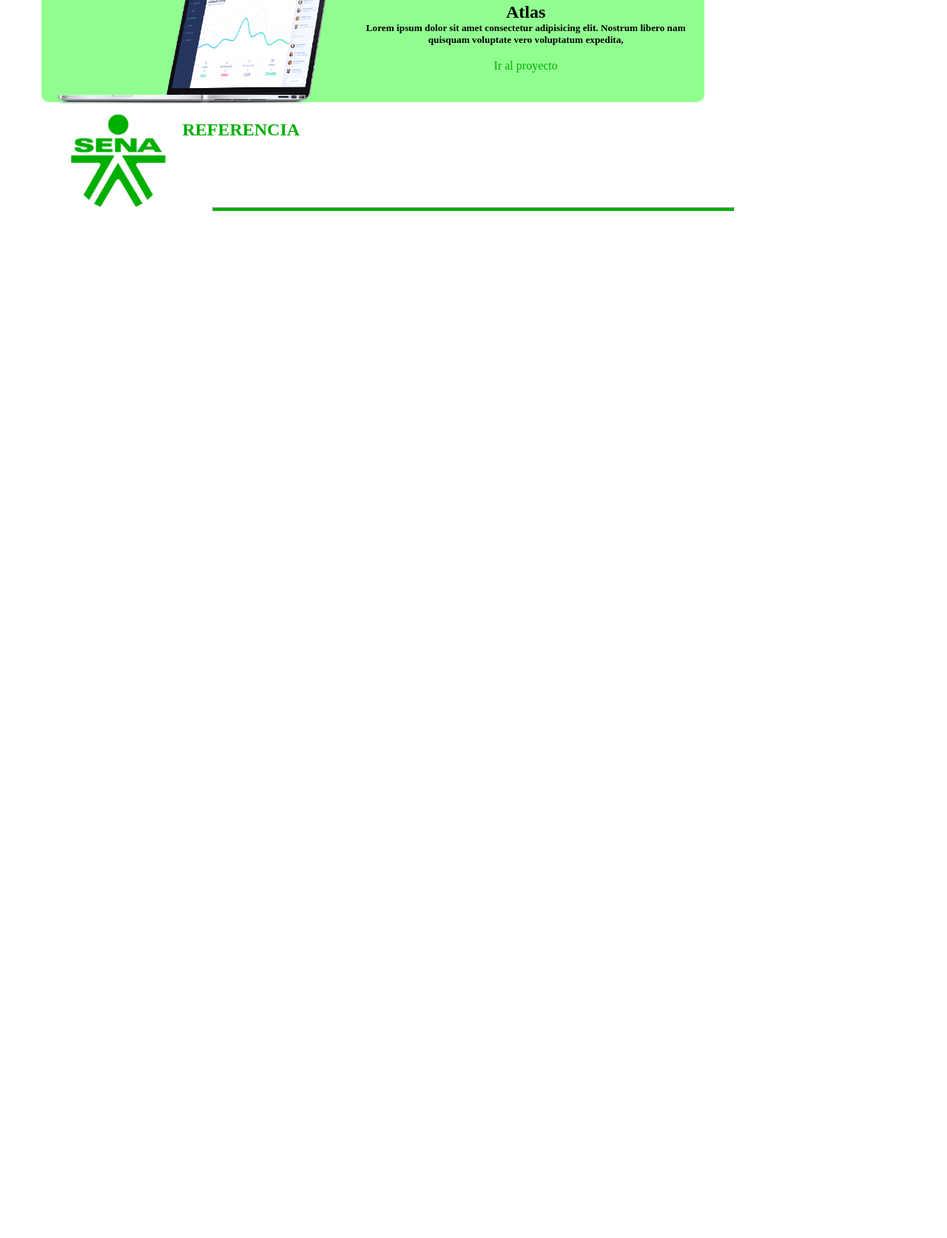
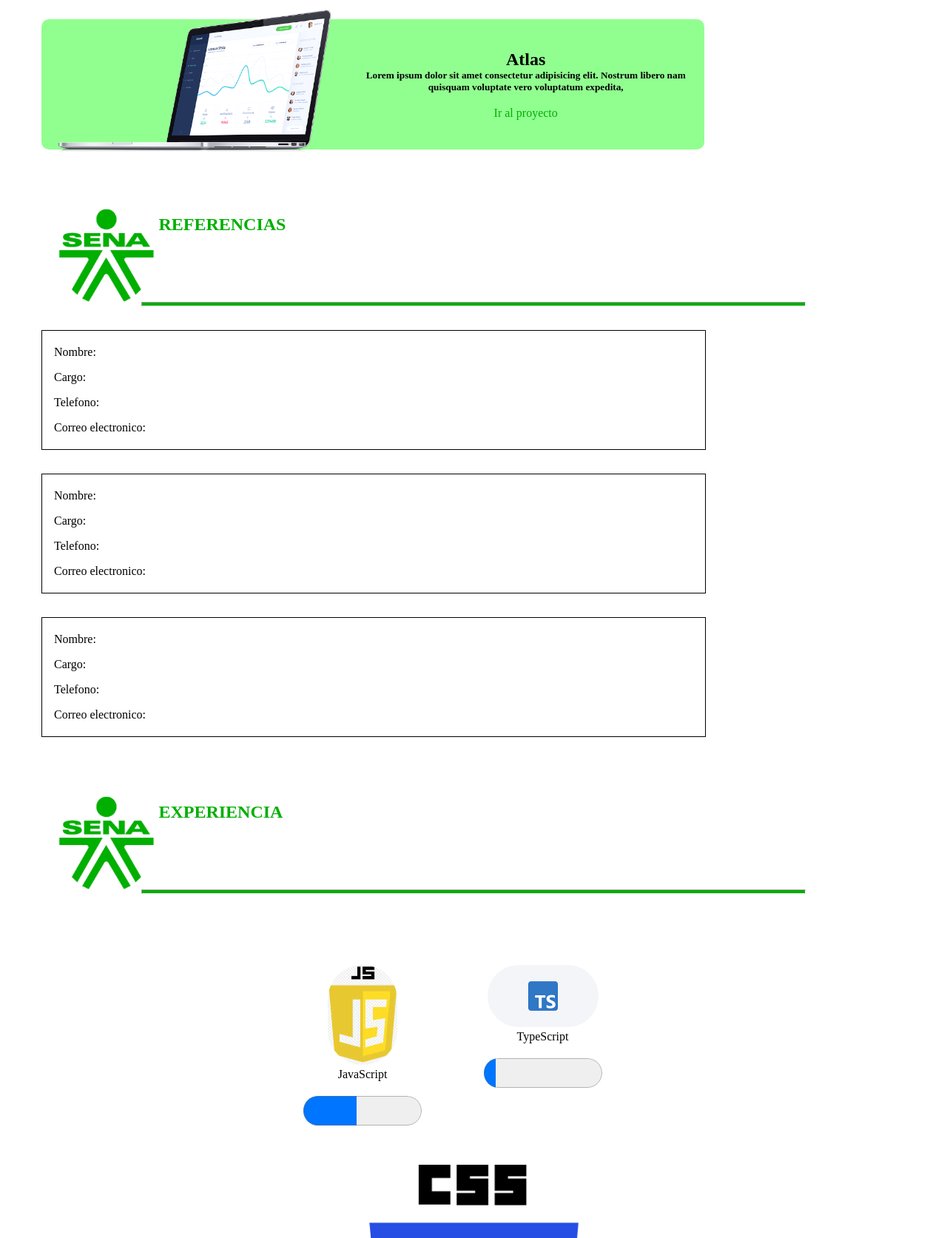
Before and after one commit to JaramilloT/Portafolio, a plain HTML site: page index.html in a window 1280 px wide. Shown: the part 1127-2800 px from the top of the page at 74% size. Before the commit the page ends 1413 px from the top, so only its background shows below. Drawn offline with Linux system fonts and the light colour scheme.

Commit message:
aparentemente termine en el tamaño 393 x 852

```diff
--- a/index.css
+++ b/index.css
@@ -39,8 +39,24 @@ header{
 }
 
 
+/*main "proryect"*/
+
+.containerProyect{
+    margin-top: 2rem;
+    border-radius: 10px;
+    margin-left: 3.5rem;
+    display: flex;
+    align-items: center;
+    text-align: center;
+    width: 70%;
+    height: 11rem;
+    background-color: #91ff90;
+
+}
+
 .containerTitleProyect{
     display: flex;
+    margin-top: 4rem;
 }
 
 .img_sena{
@@ -56,25 +72,14 @@ header{
 }
 
 hr{
-    width: 55%;
+    width: 70%;
     height: 0.3rem;
     background-color: #00af00;
     margin: auto;
 }
 
 
-.containerProyect{
-    margin-top: 2rem;
-    border-radius: 10px;
-    margin-left: 3.5rem;
-    display: flex;
-    align-items: center;
-    text-align: center;
-    width: 70%;
-    height: 11rem;
-    background-color: #91ff90;
 
-}
 
 .imgAtlas{
     width: 90%;
@@ -84,3 +89,61 @@ hr{
     color: #00af00;
     text-decoration: none;
 }
+
+
+/*main "Rereference"*/
+
+
+.containerTitleReference{
+    display: flex;
+    margin-top: 4rem;
+}
+
+.img_sena2{
+    width: 10%;
+    margin-left: 5rem;
+    margin-top: 1rem;
+}
+
+.reference{
+    margin-top: 1.5rem;
+    margin-left: 0.4rem;
+    color: #00af00;
+}
+
+.ContainerReference{
+    margin-top: 2rem;
+    margin-left: 3.5rem;
+    display: flex;
+    align-items: center;
+    width: 70%;
+    height: 10rem;
+    border: solid 1px black;
+}
+
+.textReference{
+    margin: 1rem;
+}
+
+/*main "experience"*/
+
+.containerExperience{
+    display: flex;
+    justify-content: center;
+    text-align: center;
+    margin-top: 4rem;
+    flex-wrap: wrap;
+}
+
+
+.imgJs{
+    border-radius: 50px;
+    height: 50%;
+    width: 50%;
+    margin-top: 2rem;
+}
+
+progress{
+    height: 5rem;
+
+}
--- a/index.html
+++ b/index.html
@@ -71,14 +71,96 @@
             </div>
         </div>
 
-        <div class="containerTitleProyect">
-            <img class="img_sena" src="assets/logoSena.png" alt="">
-            <h2 class="Proyect">REFERENCIA</h2>
+        <div class="containerTitleReference">
+            <img class="img_sena2" src="assets/logoSena.png" alt="">
+            <h2 class="reference">REFERENCIAS</h2>
         </div>
         <hr>
+        <div class="ContainerReference">
+        <div >
+            <p class="textReference">Nombre:</p>
+            <p class="textReference">Cargo:</p>
+            <p class="textReference">Telefono:</p>
+            <p class="textReference">Correo electronico:</p>
+        </div>
+    </div>
+
+    <div class="ContainerReference">
+        <div >
+            <p class="textReference">Nombre:</p>
+            <p class="textReference">Cargo:</p>
+            <p class="textReference">Telefono:</p>
+            <p class="textReference">Correo electronico:</p>
+        </div>
+    </div>
+
+    <div class="ContainerReference">
+        <div >
+            <p class="textReference">Nombre:</p>
+            <p class="textReference">Cargo:</p>
+            <p class="textReference">Telefono:</p>
+            <p class="textReference">Correo electronico:</p>
+        </div>
+    </div>
+
+
+    <div class="containerTitleReference">
+        <img class="img_sena2" src="assets/logoSena.png" alt="">
+        <h2 class="reference">EXPERIENCIA</h2>
+    </div>
+    <hr>
+
+
+
+    <div class="containerExperience">
+        <div class="containerJs">
+            <div>
+                <img class="imgJs" src="assets/javascript.jpg" alt="">
+            </div>
+            <div>
+                <p>JavaScript</p>
+                <progress value="45" max="100"></progress>
+            </div>
+        </div>
+
+
+        <div class="containerJs">
+            <div>
+                <img class="imgJs" src="assets/typescript.png" alt="">
+            </div>
+            <div>
+                <p>TypeScript</p>
+                <progress value="10" max="100"></progress>
+            </div>
+        </div>
+
+
+        <div class="containerJs">
+            <div>
+                <img class="imgJs" src="assets/CSS-Logo.png" alt="">
+            </div>
+            <div>
+                <p>Css</p>
+                <progress value="60" max="100"></progress>
+            </div>
+        </div>
+
+
+        <div class="containerJs">
+            <div>
+                <img class="imgJs" src="assets/html.png" alt="">
+            </div>
+            <div>
+                <p>HTML</p>
+                <progress value="60" max="100"></progress>
+            </div>
+        </div>
+    </div>
+
+
 
     </main>
     <footer>
+            <br>
     </footer>
 </body>
-</html>
```
Also changed, not shown: assets/CSS-Logo.png (added), assets/html.png (added), assets/javascript.jpg (added), assets/typescript.png (added).
